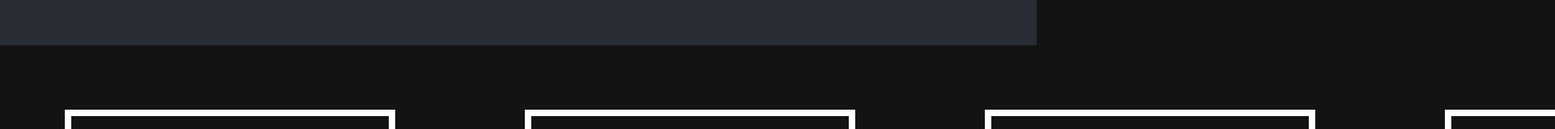
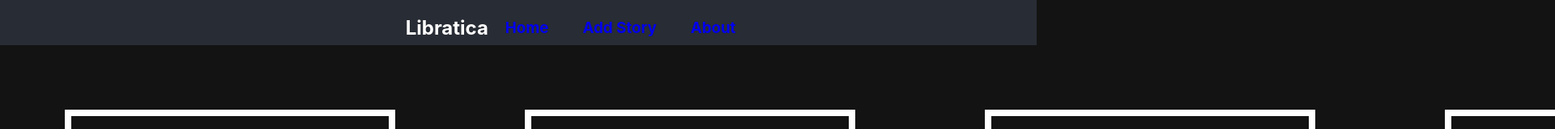
Before and after one commit to QueenlyCrimson/Into-The-Hunt-Project, a React (Create React App) app in the folder client/: page / in a window 1280 px wide. Shown: the top 160 px of the page at 81% size, 1920 px wide, since content can reach past the window. Built offline with nearby package versions, Linux system fonts and the light colour scheme; the HTML template or start-up script is replaced by a standard one.

Commit message:
AddBookPage.js added

```diff
--- a/client/package.json
+++ b/client/package.json
@@ -6,11 +6,10 @@
     "@testing-library/jest-dom": "^5.16.5",
     "@testing-library/react": "^13.4.0",
     "@testing-library/user-event": "^13.5.0",
-
     "axios": "^1.4.0",
     "react": "^18.2.0",
     "react-dom": "^18.2.0",
-    "react-router-dom": "^6.14.1",
+    "react-router-dom": "^6.14.2",
     "react-scripts": "5.0.1",
     "web-vitals": "^2.1.4"
   },
--- a/client/src/App.css
+++ b/client/src/App.css
@@ -45,6 +45,29 @@
   flex-direction: row;
 }
 
+h1 {
+  padding-left: 3vh;
+}
+
+.navitemholder {
+  min-width: 100%;
+  display: flex;
+  flex-direction: row;
+}
+
+nav {
+  margin:auto
+}
+
+
+
+.navitemholder2 {
+  margin: auto;
+  display: flex;
+  flex-direction: row;
+  min-width: 100%;
+}
+
 .book {
   margin: 10vh;
   padding: 3vh;
@@ -57,3 +80,21 @@
   margin: auto;
   display: flex;
 }
+
+.navitem {
+  list-style-type: none;
+  margin:auto;
+  text-decoration: none;
+}
+
+a { text-decoration: none; }
+a:visited { text-decoration: none; }
+a:hover { text-decoration: none; }
+a:focus { text-decoration: none; }
+a:hover, a:active { text-decoration: none; }
+
+.navitem { text-decoration: none; }
+.navitem:visited { text-decoration: none; }
+.navitem:hover { text-decoration: none; }
+.navitem:focus { text-decoration: none; }
+.navitem:hover, .navitem:active { text-decoration: none; }
--- a/client/src/components/Book.jsx
+++ b/client/src/components/Book.jsx
@@ -1,12 +1,13 @@
 const Book = () => {
 
   return(
-
-      <div className="book">
-        <p>Into The Dark</p>
-        <img src="https://www.fanfiction.net/image/6787522/75/" alt="into the dark"></img>
-        <span></span>
-      </div>
+      <a  href="http://localhost:3000/book">
+        <div className="book">
+          <p>Into The Dark</p>
+          <img src="https://www.fanfiction.net/image/6787522/75/" alt="into the dark"></img>
+          <span></span>
+        </div>
+      </a>
 
   )
 }
--- a/client/src/components/NavBar.jsx
+++ b/client/src/components/NavBar.jsx
@@ -1,9 +1,20 @@
+import { Link } from "react-router-dom"
+
 const NavBar = () => {
 
   return(
 
     <header className="nav">
-      <nav></nav>
+      <nav>
+        <div className="navitemholder">
+          <h1>Libratica</h1>
+          <div className="navitemholder2">
+            <h3 className="navitem"><Link to="/" >Home</Link></h3>
+            <h3 className="navitem"><Link to="/" >Add Story</Link></h3>
+            <h3 className="navitem"><Link to="/" >About</Link></h3>
+          </div>
+        </div>
+      </nav>
     </header>
 
   )
--- /dev/null
+++ b/client/src/pages/AddBookPage.js
@@ -0,0 +1,5 @@
+const AddBookPage = () => {
+  return <div>hello</div>;
+};
+
+export default AddBookPage;
```
Also changed, not shown: 1 other file (tests, documents, lock files or other folders).
